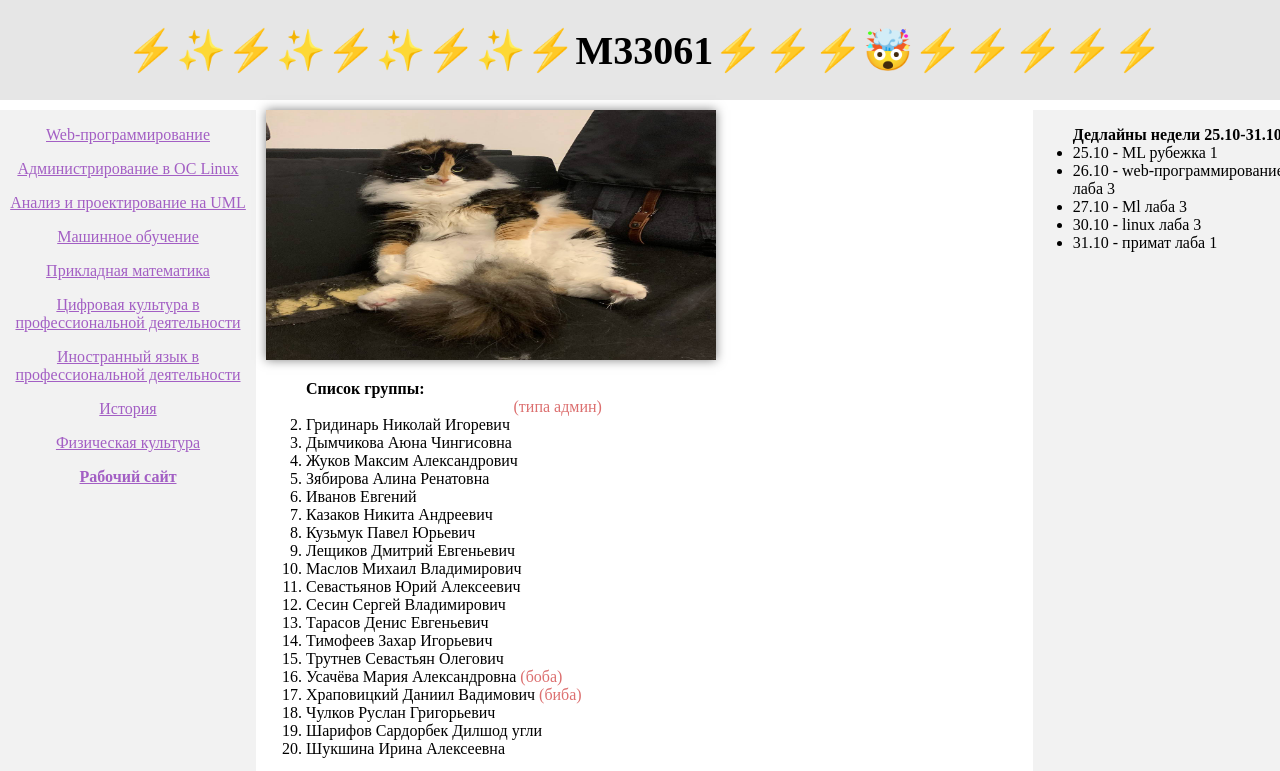
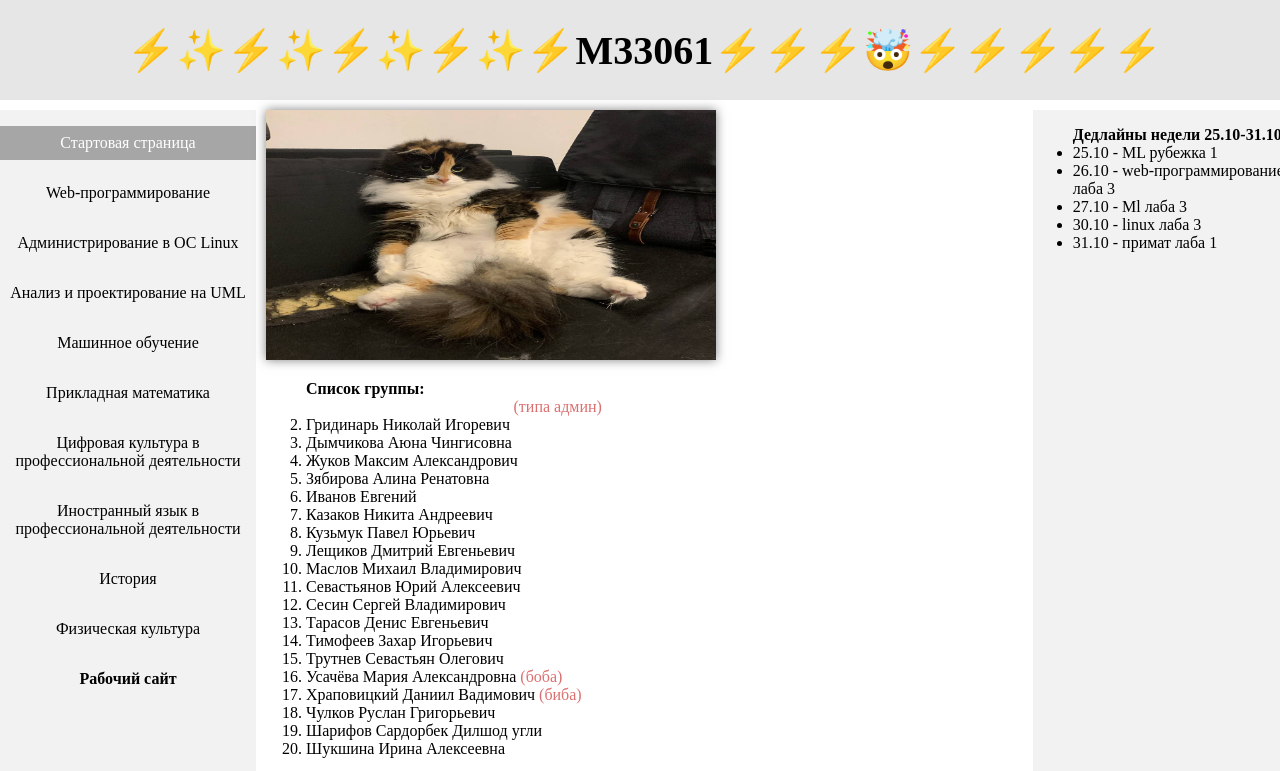
Before and after one commit to usachova/ITMO-WEB, a plain HTML site: page index.html in a window 1280 px wide. Shown: the top 771 px of the page. Drawn offline with Linux system fonts and the light colour scheme.

Commit message:
лаба 4

```diff
--- a/css/styles.css
+++ b/css/styles.css
@@ -47,6 +47,24 @@ h1 {
 nav {
     background: #F2F2F2;
     text-align: center;
+    padding: 0;
+}
+
+nav a {
+    display: block;
+    color: #000;
+    padding: 8px;
+    text-decoration: none;
+}
+
+nav a.active {
+    background-color: #A6A6A6;
+    color: white;
+}
+
+nav a:hover:not(.active) {
+    background-color: #666666;
+    color: white;
 }
 
 a {
--- a/index.html
+++ b/index.html
@@ -17,6 +17,7 @@
         <h1>⚡️️✨⚡️✨⚡️✨⚡️✨️⚡️M33061⚡️⚡️⚡️🤯⚡️⚡️⚡️⚡️⚡️</h1>
     </header>
     <nav id="nav">
+        <p><a class="active" href="index.html">Стартовая страница</a></p>
         <p><a href="subjects/web.html" title="web">Web-программирование</a></p>
         <p><a href="subjects/linux.html">Администрирование в ОС Linux</a>
         <p><a href="subjects/uml.html">Анализ и проектирование на UML</a>
```
